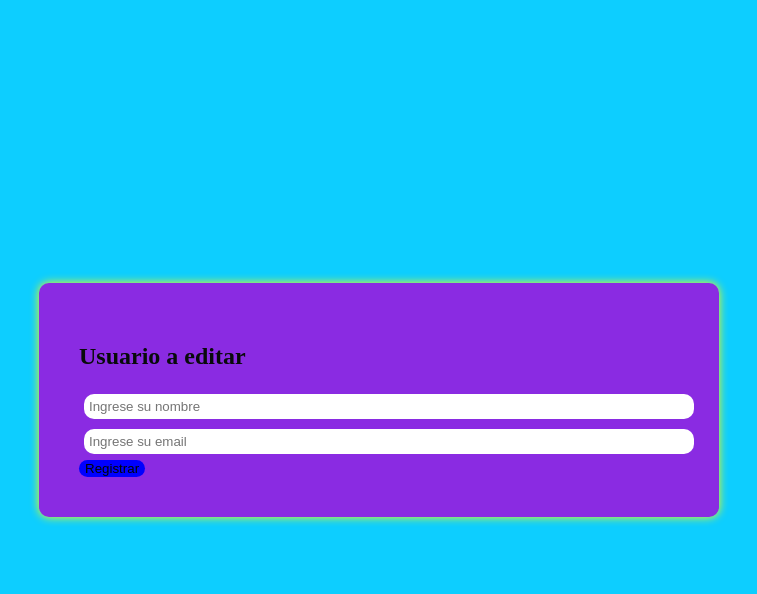
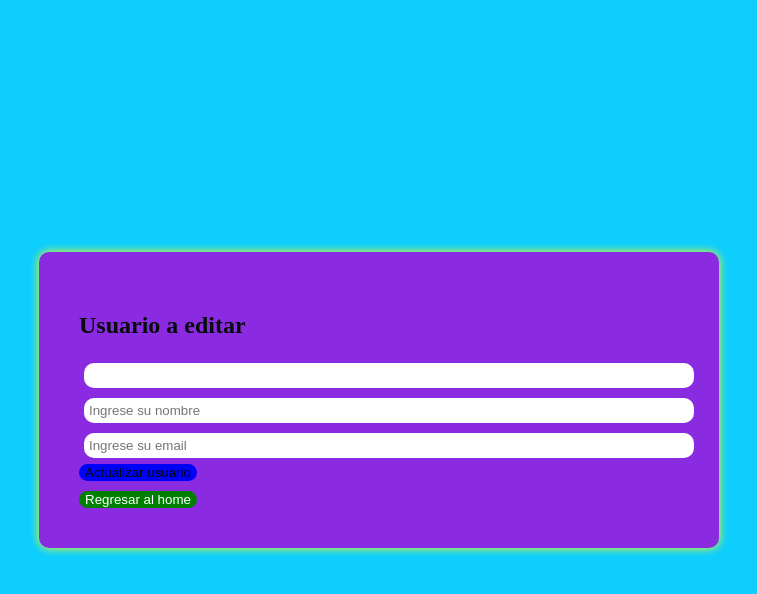
Before and after one commit to alejotier94/Crud-, a Flask app: template templates/editar.html in a window 1280 px wide. Shown: the top 594 px of the page, without its empty margins (261-1018 px from the left). Run offline with Flask 3, Linux system fonts and the light colour scheme; the template is opened without the code that fills it, so the values that code supplies are empty.

Commit message:
se termina la tabla y el ediatr

```diff
--- a/main.py
+++ b/main.py
@@ -26,7 +26,7 @@ def crud():
 #ruta para editar la informacion de un usuario
 @app.route("/update/<int:id>", methods=['GET' , 'POST'])
 def update(id):
-    usuario_a_editar=""
+    usuario_a_editar=''
 
     for diccionario in usuario: # para cada diccionario dentro la lista evalue
         if diccionario['id']==id:# si el id convertido a str es igual al id que me pasan po parametr0
@@ -40,6 +40,10 @@ def update(id):
 
         return redirect(url_for("crud"))# redireccione la aplicacion a la ruta de funcion crud es decir de nuevo arriba
 
+    if usuario_a_editar=='': # si no encuantra el id arroja esta informacion
+        return f"el usuario con id {id} no se encuantra"
+
+
     return render_template('editar.html', usuario_a_editar=usuario_a_editar)
 
 
--- a/templates/crud.html
+++ b/templates/crud.html
@@ -11,8 +11,8 @@
     <h2 style="color:rgb(8, 11, 11);"> Usuario </h2>
     <form method="post">
 
-        <input type="text" placeholder="Ingrese su nombre" name="nombre"required>
-        <input type="email" placeholder="Ingrese su email" name="correo"required>
+        <input type="text" placeholder="Ingrese su nombre" name="nombre" required>
+        <input type="email" placeholder="Ingrese su email" name="correo" required>
         <button> Registrar
         </button>
     </form>
@@ -30,7 +30,7 @@
             <td>{{ persona.nombre }}</td>
             <td>{{ persona.correo }}</td>
             <td>
-                 <a href="">editar</a>
+                 <a href="/update/{{persona.id}}">editar</a>
                  <a href="/?eliminar={{ persona.id}}">eliminar</a>
             </td>
 
--- a/templates/editar.html
+++ b/templates/editar.html
@@ -10,16 +10,17 @@
 <div class="contenedor">
     <h2 style="color:rgb(8, 11, 11);"> Usuario a editar </h2>
     <form method="post">
-
-        <input type="text" placeholder="Ingrese su nombre" name="nombre"required>
-        <input type="email" placeholder="Ingrese su email" name="correo"required>
-        <button> Registrar
-        </button>
+        <input type ="number" name="id" value="{{usuario_a_editar.id}}" readonly>
+        <input type="text" placeholder="Ingrese su nombre" name="nombre" value= "{{usuario_a_editar.nombre}}" required>
+        <input type="email" placeholder="Ingrese su email" name="correo" value= "{{usuario_a_editar.correo}}" required>
+        <button> Actualizar usuario </button>
     </form>
 
-
-
-
+    <button style="margin-top:10px; background-color:green; color:white">
+        <a href="/" style="color:white; text-decoration:none">
+            Regresar al home
+        </a>
+    </button>
 
 
 </div>
```
